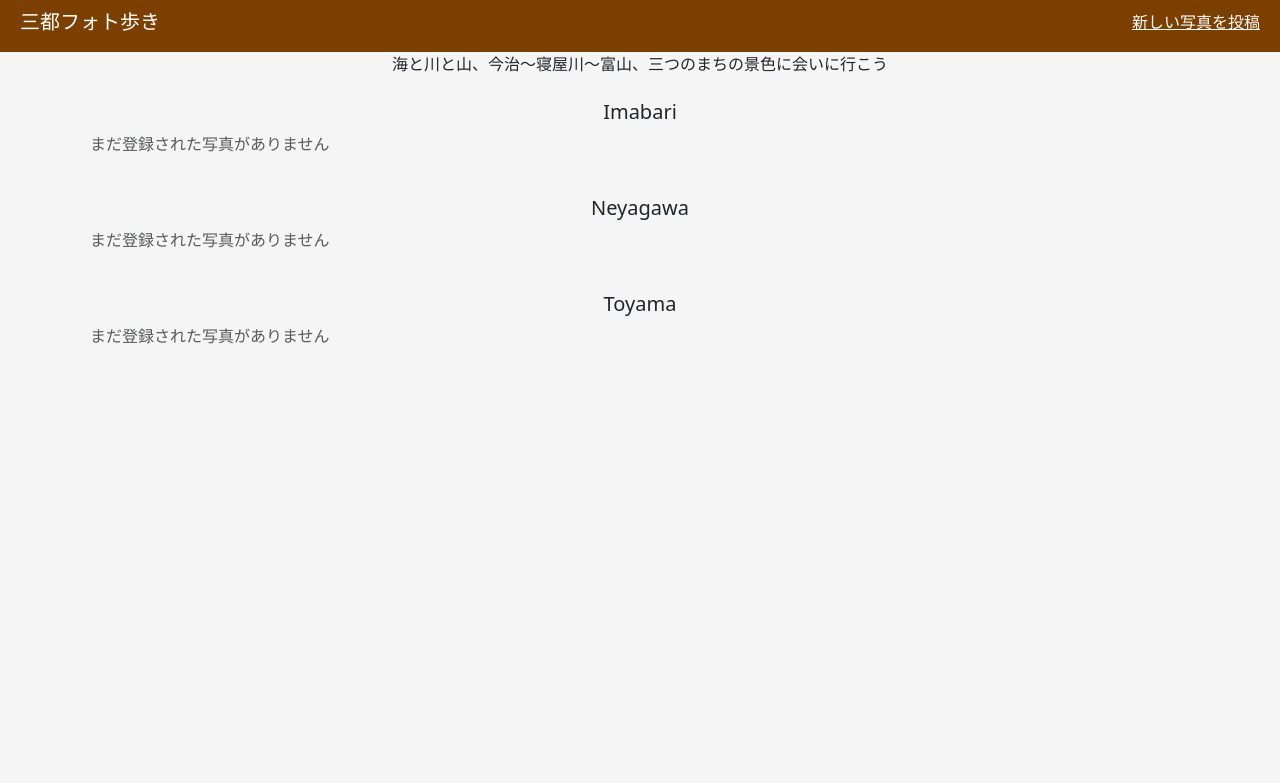
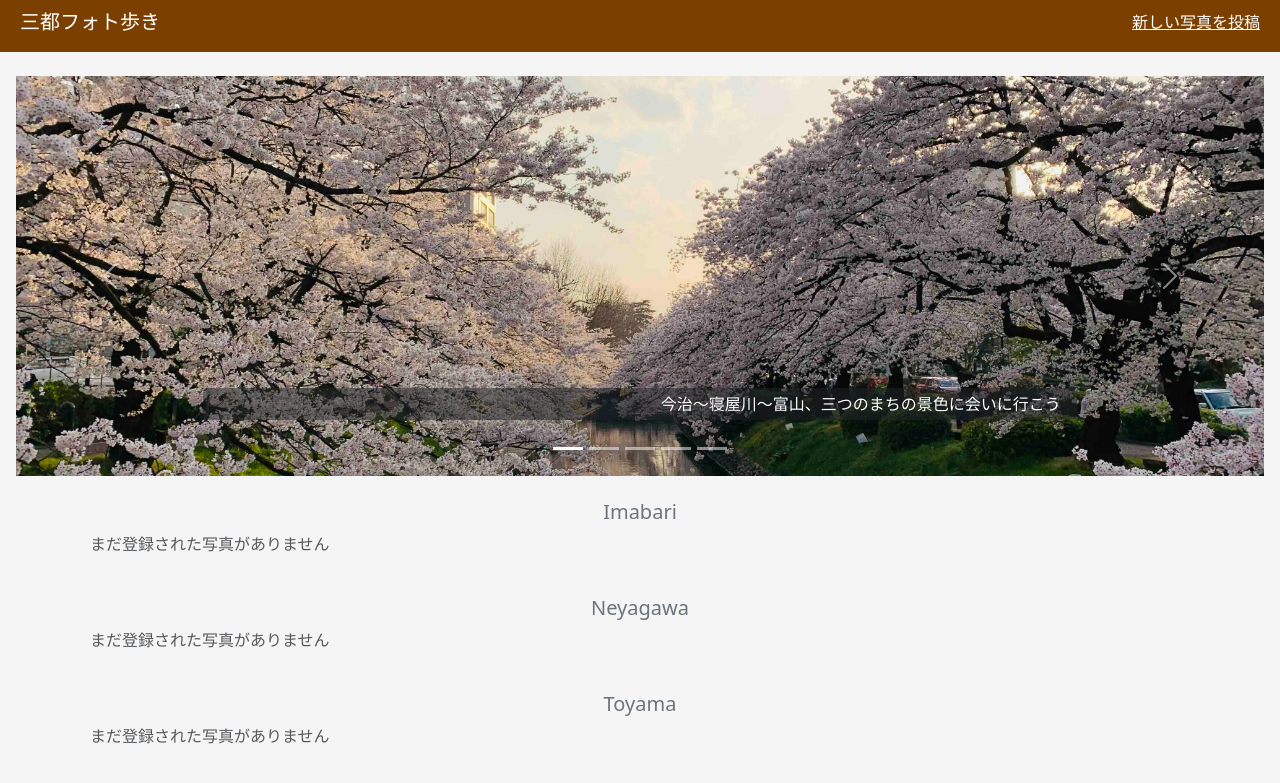
Before and after one commit to jun-sunabaco-dev/tourist-attractions-App, a Flask app: page / in a window 1280 px wide. Shown: the top 783 px of the page. Run offline with Flask 3, Linux system fonts and the light colour scheme.

Commit message:
一覧ページにスライドショー追加。見出しの文字色を変更などデザイン調整。

```diff
--- a/templates/index.html
+++ b/templates/index.html
@@ -15,14 +15,21 @@
       padding: 10px 20px;
       display: flex;
       justify-content: space-between;
+      margin-bottom: 20px;
     }
-    .slide {
+    /* .slide {
       height: 200px;
       background: #ccc;
       display: flex;
       align-items: center;
       justify-content: center;
       margin: 20px;
+    } */
+    .carousel-img {
+      width: 100%;
+      max-height: 400px;
+      object-fit: cover;
+      background: center;;
     }
 
     .card {
@@ -50,19 +57,65 @@
   <a href="{{ url_for('add') }}" class="text-white">新しい写真を投稿</a>
 </div>
 
-<!-- スライド -->
-<div class="slide" style="display:none;">
-  <img src="{{ url_for('static', filename='img/uploads/tateyama_kansui1.jpg') }}">
+<!-- スライドショー -->
+<div id="photoCarousel" class="carousel slide mx-3 mt-4 mb-4" data-bs-ride="carousel">
+
+  <!-- インジケーター（下の丸） -->
+  <div class="carousel-indicators">
+    <button type="button" data-bs-target="#photoCarousel" data-bs-slide-to="0" class="active"></button>
+    <button type="button" data-bs-target="#photoCarousel" data-bs-slide-to="1"></button>
+    <button type="button" data-bs-target="#photoCarousel" data-bs-slide-to="2"></button>
+    <button type="button" data-bs-target="#photoCarousel" data-bs-slide-to="3"></button>
+    <button type="button" data-bs-target="#photoCarousel" data-bs-slide-to="4"></button>
+  </div>
+
+  <!-- スライド本体 -->
+  <div class="carousel-inner">
+
+    <div class="carousel-item active">
+      <img src="/static/img/sakura_matsukawa.jpeg" class="carousel-img">
+
+      <div class="carousel-caption text-end">
+        <p class="bg-dark bg-opacity-50 px-3 py-1 rounded">
+          今治〜寝屋川〜富山、三つのまちの景色に会いに行こう
+        </p>
+      </div>
+    </div>
+
+    <div class="carousel-item">
+      <img src="/static/img/tateyama_kansui1.jpg" class="carousel-img">
+    </div>
+
+    <div class="carousel-item">
+      <img src="/static/img/toyamajou_snow1.jpg" class="carousel-img">
+    </div>
+
+    <div class="carousel-item">
+      <img src="/static/img/tateyama_kansui1.jpg" class="carousel-img">
+    </div>
+
+    <div class="carousel-item">
+      <img src="/static/img/tateyama_umi.jpeg" class="carousel-img">
+    </div>
+
+  </div>
+
+  <!-- 左右ボタン -->
+  <button class="carousel-control-prev" type="button" data-bs-target="#photoCarousel" data-bs-slide="prev">
+    <span class="carousel-control-prev-icon"></span>
+  </button>
+
+  <button class="carousel-control-next" type="button" data-bs-target="#photoCarousel" data-bs-slide="next">
+    <span class="carousel-control-next-icon"></span>
+  </button>
+
 </div>
-<!-- <div class="slide">
-  スライドショー
-</div> -->
 
-<p class="text-center">海と川と山、今治〜寝屋川〜富山、三つのまちの景色に会いに行こう</p>
+<!-- <p class="text-center">海と川と山、今治〜寝屋川〜富山三つのまちの景色に会いに行こう</p> -->
 
 <div class="container">
 
-<h5 class="mt-4 text-center">Imabari</h5>
+<h5 class="mt-4 text-center text-secondary">Imabari</h5>
 <div class="row">
   {% for spot in spots if spot.category == '今治' %}
   <div class="col-4">
@@ -85,7 +138,7 @@
 </div>
   <!-- <p class="text-center">▼もっと見る</p> -->
 
-<h5 class="mt-4 text-center">Neyagawa</h5>
+<h5 class="mt-4 text-center text-secondary">Neyagawa</h5>
 <div class="row">
   {% for spot in spots if spot.category == '寝屋川' %}
   <div class="col-4">
@@ -108,7 +161,7 @@
 </div>
   <!-- <p class="text-center">▼もっと見る</p> -->
 
-<h5 class="mt-4 text-center">Toyama</h5>
+<h5 class="mt-4 text-center text-secondary">Toyama</h5>
 <div class="row">
   {% for spot in spots if spot.category == '富山' %}
   <div class="col-4">
@@ -132,6 +185,6 @@
   <!-- <p class="text-center">▼もっと見る</p> -->
 
 </div>
-
+<script src="https://cdn.jsdelivr.net/npm/bootstrap@5.3.0/dist/js/bootstrap.bundle.min.js"></script>
 </body>
 </html>
```
Also changed, not shown: static/img/sakura_matsukawa.jpeg (added), static/img/tateyama_jinzu.jpg (added), static/img/tateyama_kansui1.jpg (added), static/img/tateyama_umi.jpeg (added), static/img/toyamajou_snow1.jpg (added).
